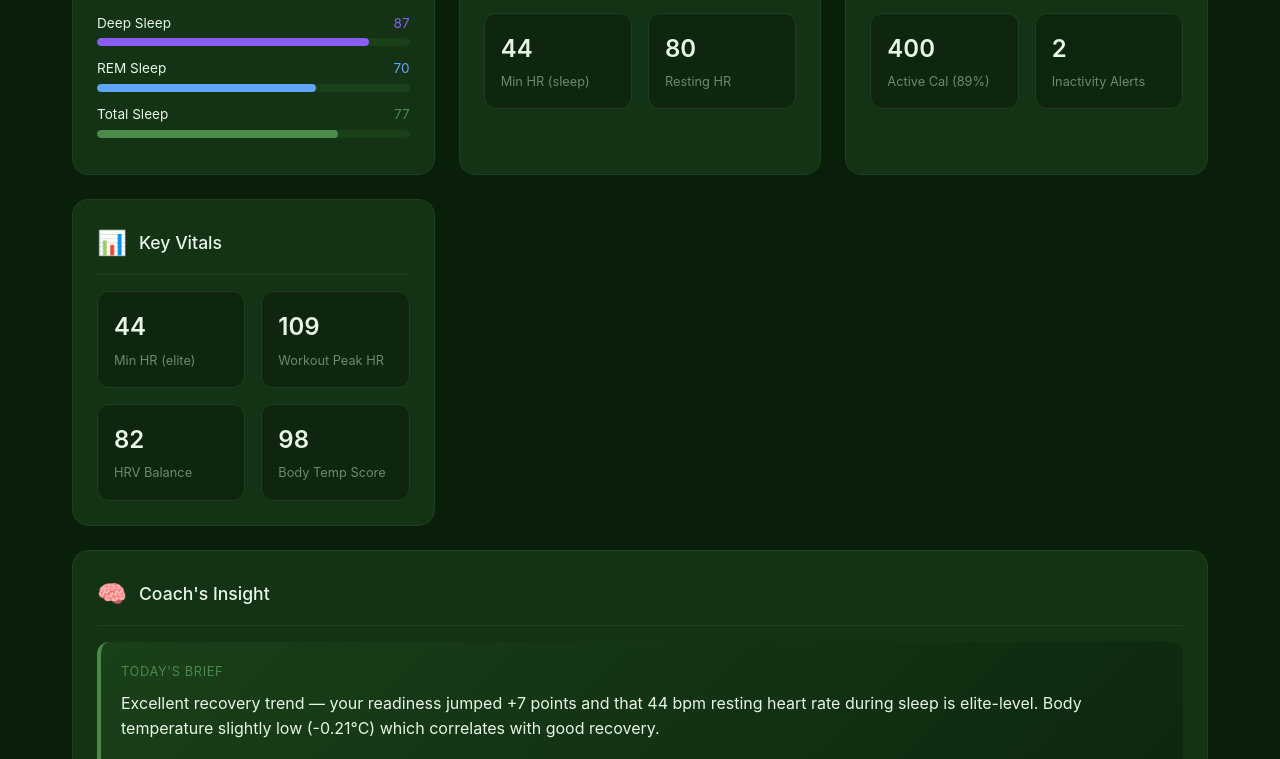
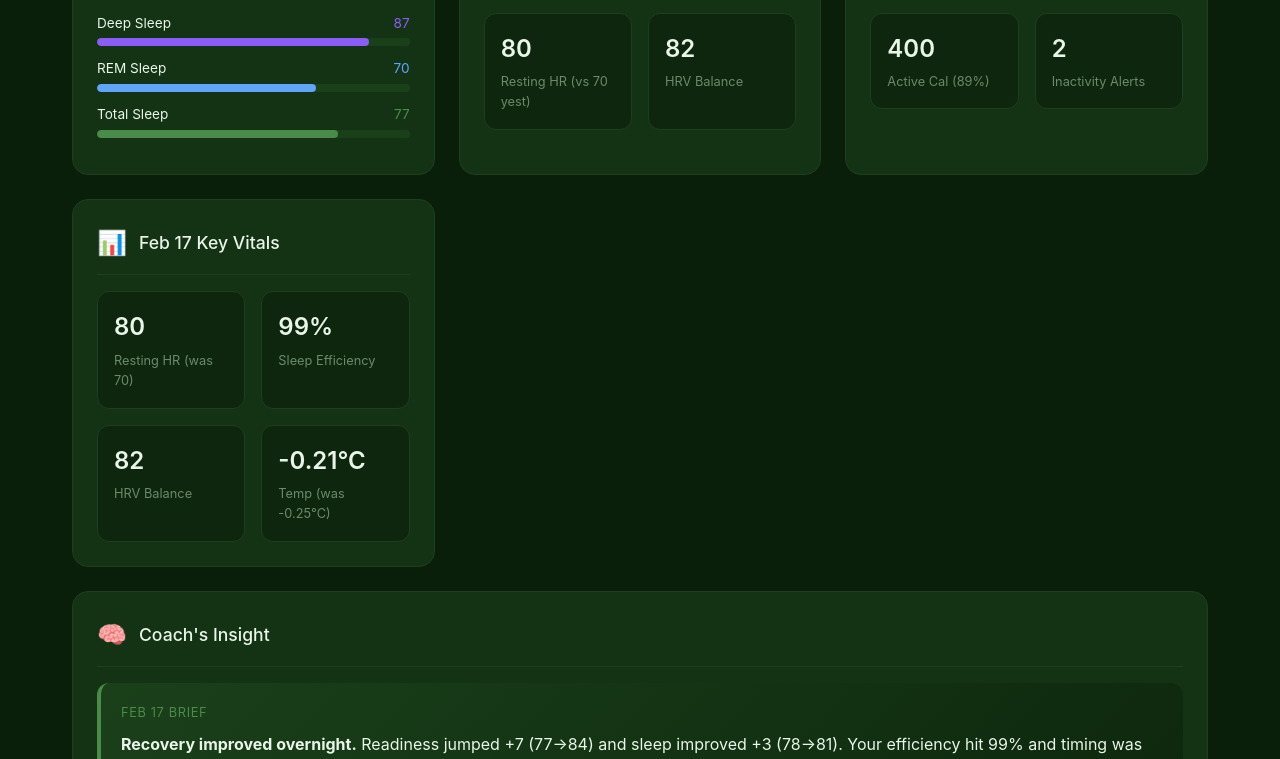
Before and after one commit to mix-creator/mix, a plain HTML site: page health.html in a window 1280 px wide. Shown: the part 545-1304 px from the top of the page. Drawn offline with Linux system fonts and the light colour scheme.

Commit message:
Update health page with correct Feb 17 data and yesterday comparison

```diff
--- a/health.html
+++ b/health.html
@@ -417,11 +417,11 @@
                         </div>
                     </div>
                     <div class="score-details">
-                        <div class="trend up">+3 from yesterday</div>
+                        <div class="trend up">+3 vs yesterday (78)</div>
                         <div class="score-breakdown">
-                            Efficiency: 99%<br>
-                            Latency: 75<br>
-                            Timing: 99
+                            Efficiency: 99% ↑<br>
+                            Timing: 99 ↑<br>
+                            Total Sleep: 77 ↑
                         </div>
                     </div>
                 </div>
@@ -473,22 +473,22 @@
                         </div>
                     </div>
                     <div class="score-details">
-                        <div class="trend up">+7 from yesterday</div>
+                        <div class="trend up">+7 vs yesterday (77)</div>
                         <div class="score-breakdown">
                             HRV Balance: 82<br>
-                            Body Temp: -0.21°C<br>
-                            Recovery Index: 80
+                            Body Temp: -0.21°C ↑<br>
+                            Activity Balance: 95 ↑
                         </div>
                     </div>
                 </div>
                 <div class="metrics-grid" style="margin-top: 1rem;">
                     <div class="metric">
-                        <div class="metric-value good">44</div>
-                        <div class="metric-label">Min HR (sleep)</div>
+                        <div class="metric-value good">80</div>
+                        <div class="metric-label">Resting HR (vs 70 yest)</div>
                     </div>
                     <div class="metric">
-                        <div class="metric-value info">80</div>
-                        <div class="metric-label">Resting HR</div>
+                        <div class="metric-value info">82</div>
+                        <div class="metric-label">HRV Balance</div>
                     </div>
                 </div>
             </div>
@@ -536,24 +536,24 @@
             <div class="card">
                 <div class="card-header">
                     <span class="card-icon">📊</span>
-                    <span class="card-title">Key Vitals</span>
+                    <span class="card-title">Feb 17 Key Vitals</span>
                 </div>
                 <div class="metrics-grid">
                     <div class="metric">
-                        <div class="metric-value good">44</div>
-                        <div class="metric-label">Min HR (elite)</div>
+                        <div class="metric-value info">80</div>
+                        <div class="metric-label">Resting HR (was 70)</div>
                     </div>
                     <div class="metric">
-                        <div class="metric-value info">109</div>
-                        <div class="metric-label">Workout Peak HR</div>
+                        <div class="metric-value good">99%</div>
+                        <div class="metric-label">Sleep Efficiency</div>
                     </div>
                     <div class="metric">
                         <div class="metric-value good">82</div>
                         <div class="metric-label">HRV Balance</div>
                     </div>
                     <div class="metric">
-                        <div class="metric-value good">98</div>
-                        <div class="metric-label">Body Temp Score</div>
+                        <div class="metric-value good">-0.21°C</div>
+                        <div class="metric-label">Temp (was -0.25°C)</div>
                     </div>
                 </div>
             </div>
@@ -565,13 +565,11 @@
                     <span class="card-title">Coach's Insight</span>
                 </div>
                 <div class="insight">
-                    <div class="insight-title">Today's Brief</div>
+                    <div class="insight-title">Feb 17 Brief</div>
                     <div class="insight-text">
-                        Excellent recovery trend — your readiness jumped +7 points and that 44 bpm resting heart rate during sleep is elite-level.
-                        Body temperature slightly low (-0.21°C) which correlates with good recovery.
+                        <strong>Recovery improved overnight.</strong> Readiness jumped +7 (77→84) and sleep improved +3 (78→81). Your efficiency hit 99% and timing was perfect. However, resting HR is up to 80 (from 70) — possibly from yesterday's training load or stress.
                         <br><br>
-                        <strong>Recommendation:</strong> You're primed for a productive day. Consider pushing for that 10k step target today — you were 2.2k short yesterday.
-                        Morning workout looked solid (HR peaked at 109). Keep the momentum.
+                        <strong>Recommendation:</strong> Good day to push activity, but monitor that elevated RHR. Prioritize steps today — you need to close the gap. Sleep balance still at 79 suggests you need consistency tonight.
                     </div>
                 </div>
             </div>
```
